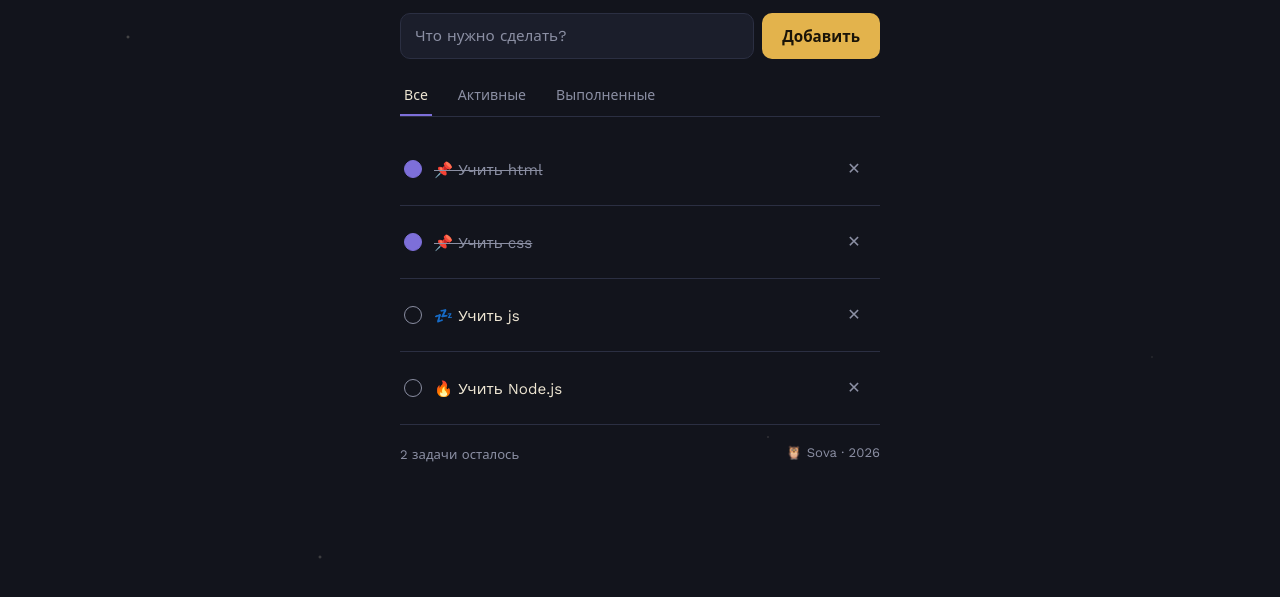
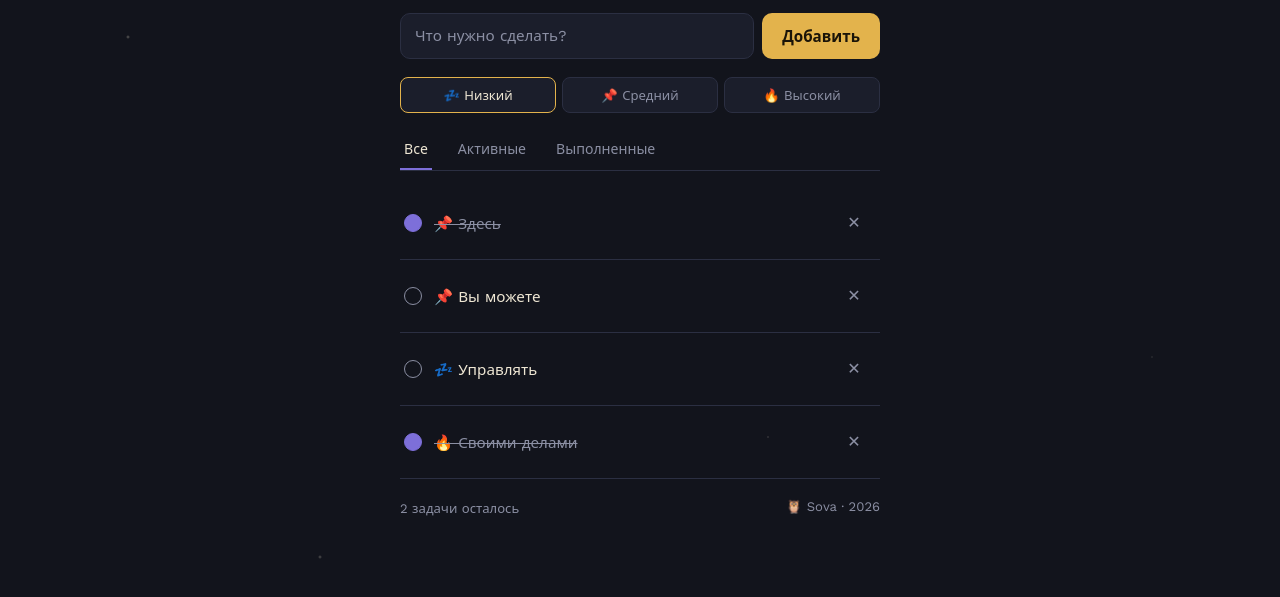
Before and after one commit to Spettabile/ToDoSova, a plain HTML site: page index.html in a window 1280 px wide. Shown: the part 123-720 px from the top of the page. Drawn offline with nearby package versions, Linux system fonts and the light colour scheme.

Commit message:
Add files via upload

```diff
--- a/index.html
+++ b/index.html
@@ -11,7 +11,9 @@
     href="https://fonts.googleapis.com/css2?family=Fraunces:opsz,wght@9..144,400;9..144,600&family=Work+Sans:wght@400;500;600&display=swap"
     rel="stylesheet">
   <link rel="stylesheet" href="styles/style.css">
-  <script src="script.js" defer></script>
+  <script src="js/script.js" defer></script>
+  <script src="js/priorityBtn.js" defer></script>
+  <script src="js/getTaskWord.js" defer></script>
 </head>
 
 <body>
@@ -37,6 +39,12 @@
     <div class="composer">
       <input type="text" placeholder="Что нужно сделать?" id="new-task" />
       <button id="add-btn">Добавить</button>
+    </div>
+
+    <div class="priority-picker" role="group" aria-label="Приоритет задачи">
+      <button type="button" class="priority-option active" data-priority="1">💤 Низкий</button>
+      <button type="button" class="priority-option" data-priority="2">📌 Средний</button>
+      <button type="button" class="priority-option" data-priority="3">🔥 Высокий</button>
     </div>
 
     <nav class="filters">
--- /dev/null
+++ b/js/priorityBtn.js
@@ -0,0 +1,14 @@
+const priorityPicker = document.querySelector(".priority-picker")
+let selectedPriority = 1
+
+priorityPicker.addEventListener("click", (e) => {
+    const btn = e.target.closest(".priority-option")
+    if (!btn) return
+
+    selectedPriority = Number(btn.dataset.priority)
+
+    document.querySelectorAll(".priority-option").forEach((b) => {
+        b.classList.remove("active")
+    })
+    btn.classList.add("active")
+})
--- /dev/null
+++ b/js/script.js
@@ -0,0 +1,141 @@
+const savedTasks = localStorage.getItem("sova-tasks")
+const tasks = savedTasks ? JSON.parse(savedTasks) : [
+    { title: "Здесь", isCompleted: true, priority: 2 },
+    { title: "Вы можете", isCompleted: false, priority: 2 },
+    { title: "Управлять", isCompleted: false, priority: 1 },
+    { title: "Своими делами", isCompleted: true, priority: 3 },
+];
+
+let currentFilter = "all"
+
+const getPriorityLabel = (priority) => {
+    if (priority === 3) {
+        return "🔥"
+    } else if (priority === 2) {
+        return "📌"
+    } else {
+        return "💤"
+    };
+};
+
+const list = document.querySelector("#task-list")
+
+const renderTasks = () => {
+    localStorage.setItem("sova-tasks", JSON.stringify(tasks))
+
+    list.innerHTML = ""
+
+    const filteredTasks = tasks.filter((task) => {
+        if (currentFilter === "active") return !task.isCompleted
+        if (currentFilter === "done") return task.isCompleted
+        return true
+    })
+
+    filteredTasks.forEach((task) => {
+        const realIndex = tasks.indexOf(task)
+
+        const item = document.createElement("li")
+        item.classList.add("task")
+        item.dataset.index = realIndex
+
+        if (task.isCompleted) {
+            item.classList.add("done")
+        }
+
+        const dot = document.createElement("span")
+        dot.classList.add("dot")
+
+        const label = document.createElement("span")
+        label.classList.add("label")
+        label.textContent = `${getPriorityLabel(task.priority)} ${task.title}`
+
+        const deleteBtn = document.createElement("button")
+        deleteBtn.classList.add("delete-btn")
+        deleteBtn.textContent = "✕"
+
+        item.appendChild(dot)
+        item.appendChild(label)
+        item.appendChild(deleteBtn)
+
+        list.appendChild(item)
+    })
+
+    const notCompletedCount = tasks.filter((task) => !task.isCompleted).length;
+    const countLabel = document.querySelector("#count")
+
+    const mod100 = notCompletedCount % 100
+    const mod10 = notCompletedCount % 10
+
+    if (mod100 >= 11 && mod100 <= 14) {
+        countLabel.textContent = `${notCompletedCount} задач осталось`
+    } else if (mod10 === 1) {
+        countLabel.textContent = `${notCompletedCount} задача осталась`
+    } else if (mod10 >= 2 && mod10 <= 4) {
+        countLabel.textContent = `${notCompletedCount} задачи осталось`
+    } else {
+        countLabel.textContent = `${notCompletedCount} задач осталось`
+    }
+}
+
+list.addEventListener("click", (e) => {
+    const item = e.target.closest(".task")
+    if (!item) return
+
+    const index = item.dataset.index
+
+    if (e.target.closest(".delete-btn")) {
+        tasks.splice(index, 1)
+        renderTasks()
+        return
+    }
+
+    tasks[index].isCompleted = !tasks[index].isCompleted
+
+    renderTasks()
+})
+
+renderTasks()
+
+const button = document.querySelector("#add-btn")
+const input = document.querySelector("#new-task")
+
+
+button.addEventListener("click", () => {
+    const title = input.value.trim()
+
+    if (title === "") {
+        return
+    }
+
+    const newTask = {
+        title,
+        isCompleted: false,
+        priority: selectedPriority
+    }
+
+    tasks.push(newTask)
+    input.value = ""
+    renderTasks()
+})
+
+input.addEventListener("keydown", (e) => {
+    if (e.key === "Enter") {
+        button.click()
+    }
+})
+
+const filters = document.querySelector(".filters")
+
+filters.addEventListener("click", (e) => {
+    const filterBtn = e.target.closest("button")
+    if (!filterBtn) return
+
+    currentFilter = filterBtn.dataset.filter
+
+    document.querySelectorAll(".filters button").forEach((btn) => {
+        btn.classList.remove("active")
+    })
+    filterBtn.classList.add("active")
+
+    renderTasks()
+})
--- a/styles/style.css
+++ b/styles/style.css
@@ -128,6 +128,30 @@
         outline-offset: 2px;
     }
 
+    .priority-picker {
+        display: flex;
+        gap: 6px;
+        margin-bottom: 18px;
+    }
+
+    .priority-option {
+        flex: 1;
+        background: var(--panel);
+        border: 1px solid var(--panel-border);
+        border-radius: 8px;
+        padding: 8px 6px;
+        color: var(--text-dim);
+        font-family: inherit;
+        font-size: 0.82rem;
+        cursor: pointer;
+        transition: border-color 0.15s, color 0.15s;
+    }
+
+    .priority-option.active {
+        color: var(--text);
+        border-color: var(--amber);
+    }
+
     .filters {
         display: flex;
         gap: 4px;
```
